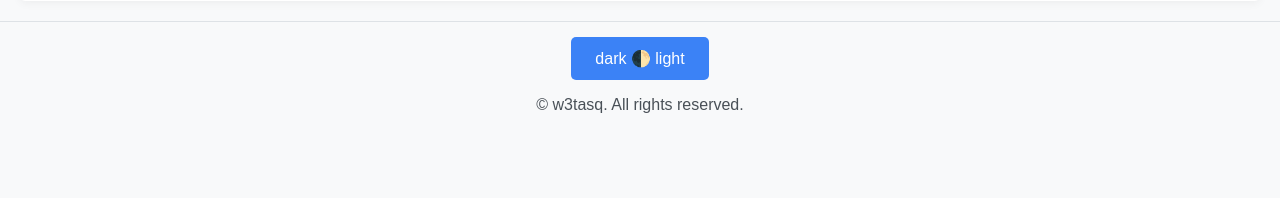
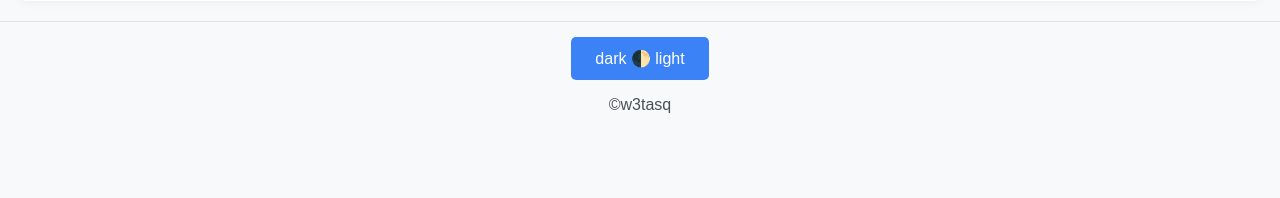
Before and after one commit to hyd3-me/w3tasq, a Flask app: page /login in a window 1280 px wide. Shown: the part 531-729 px from the top of the page. Run offline with Flask 3, Linux system fonts and the light colour scheme; parts of the project's set-up code (start-up, migrations or seed data) failed here and were passed over.

Commit message:
edit base.html for Cw3tasq, and edit css dropdown-item: etxt-align: center

```diff
--- a/app/static/css/styles.css
+++ b/app/static/css/styles.css
@@ -181,6 +181,7 @@ body {
   padding: 10px 15px;
   color: var(--text-color);
   text-decoration: none;
+  text-align: center;
   font-size: 16px;
 }
 
--- a/app/templates/base.html
+++ b/app/templates/base.html
@@ -25,7 +25,7 @@
             <button id="themeToggle" class="btn">dark 🌓 light</button>
         </div>
         <div>
-            <p>&copy; w3tasq. All rights reserved.</p>
+            <p>&copy;w3tasq</p>
         </div>
     </footer>
 
```
